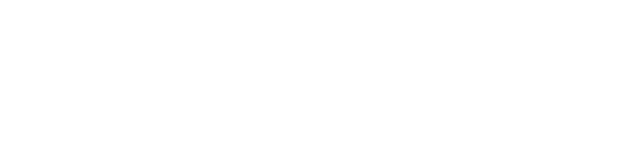
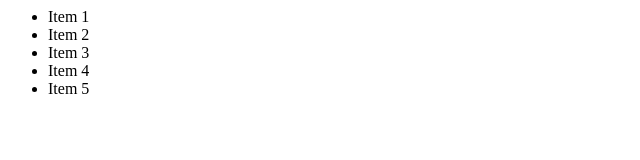
Before and after one commit to rajatshrm143/JS-interview-questions, a website: page index.html in a window 1280 px wide. Shown: the whole page, without its empty margins (0-640 px from the left). Drawn offline with Linux system fonts and the light colour scheme.

```diff
--- a/index.html
+++ b/index.html
@@ -1 +1,9 @@
-<div id="app"></div>
+<div id="app">
+  <ul>
+    <li>Item 1</li>
+    <li>Item 2</li>
+    <li>Item 3</li>
+    <li>Item 4</li>
+    <li>Item 5</li>
+  </ul>
+</div>
```
Also changed, not shown: index.js (+26 -0 lines).
